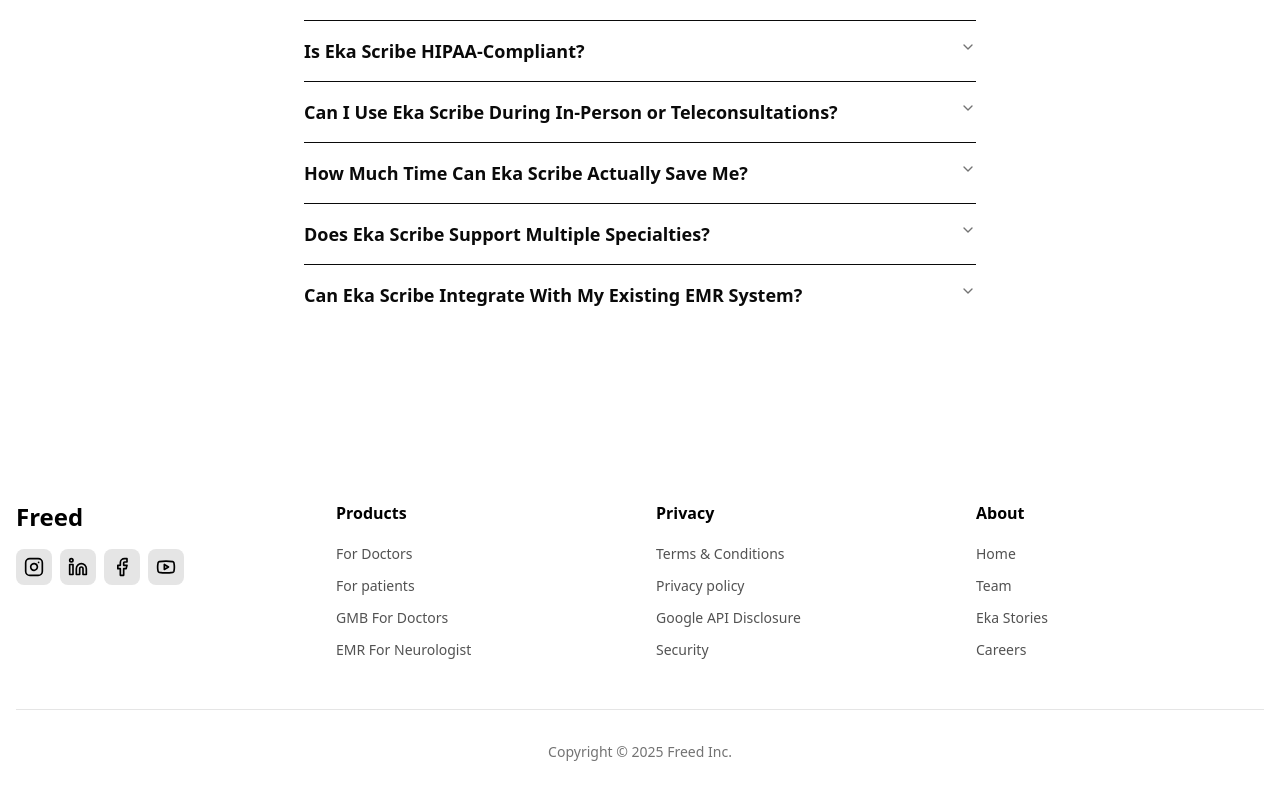
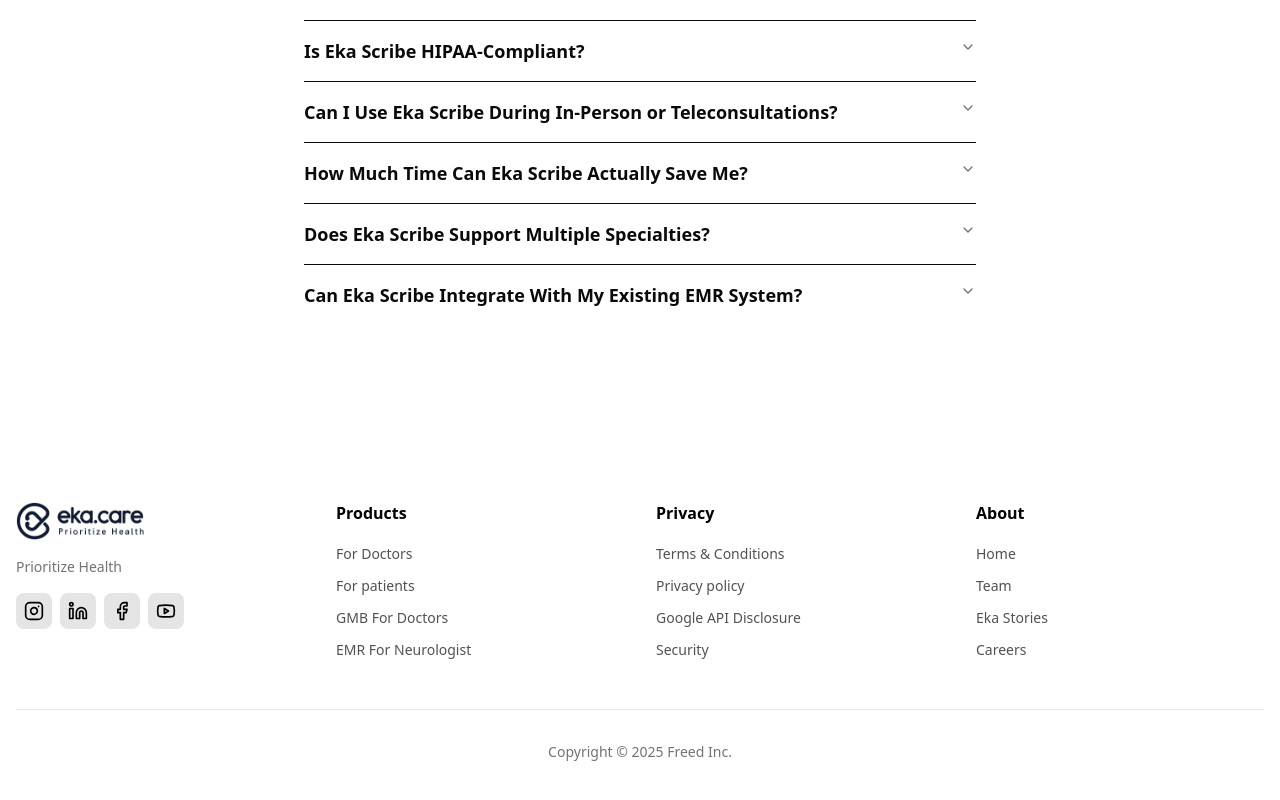
Before and after one commit to jayrajak-ui/scribe, a Next.js app: page / in a window 1280 px wide. Shown: the part 4512-5312 px from the top of the page. Built offline with nearby package versions, Linux system fonts and the light colour scheme; a web font is replaced by a local one.

Commit message:
com 17 - footer

```diff
--- a/src/components/Footer.tsx
+++ b/src/components/Footer.tsx
@@ -1,5 +1,8 @@
+// src/components/Footer.tsx
+
 import React from 'react';
 import Link from 'next/link';
+import Image from 'next/image'; // <-- FIX #1: Added the missing Image import
 import { Instagram, Linkedin, Facebook, Youtube } from 'lucide-react';
 
 // Data for the link columns
@@ -41,9 +44,16 @@ export const Footer = () => {
 
           {/* Column 1: Logo and Socials */}
           <div className="flex flex-col gap-4">
-            <Link href="/" className="text-2xl font-bold">
-              Freed
+            <Link href="/" className="relative h-10 w-32">
+              <Image
+                src="/black-logo.png" // Using your logo from the public folder
+                alt="Eka Care Logo"
+                fill // <-- FIX #2: Using the modern 'fill' prop
+                className="object-contain" // <-- FIX #2: Modern syntax
+              />
             </Link>
+            {/* <-- FIX #3: Removed the extra closing </Link> tag */}
+            <p className="text-sm text-neutral-500">Prioritize Health</p>
             <div className="flex items-center gap-2">
               <Link href="#" className="p-2 bg-neutral-200 rounded-md hover:bg-neutral-300">
                 <Instagram className="h-5 w-5" />
```
Also changed, not shown: public/black-logo.png (added), public/blue-logo.png (added).
